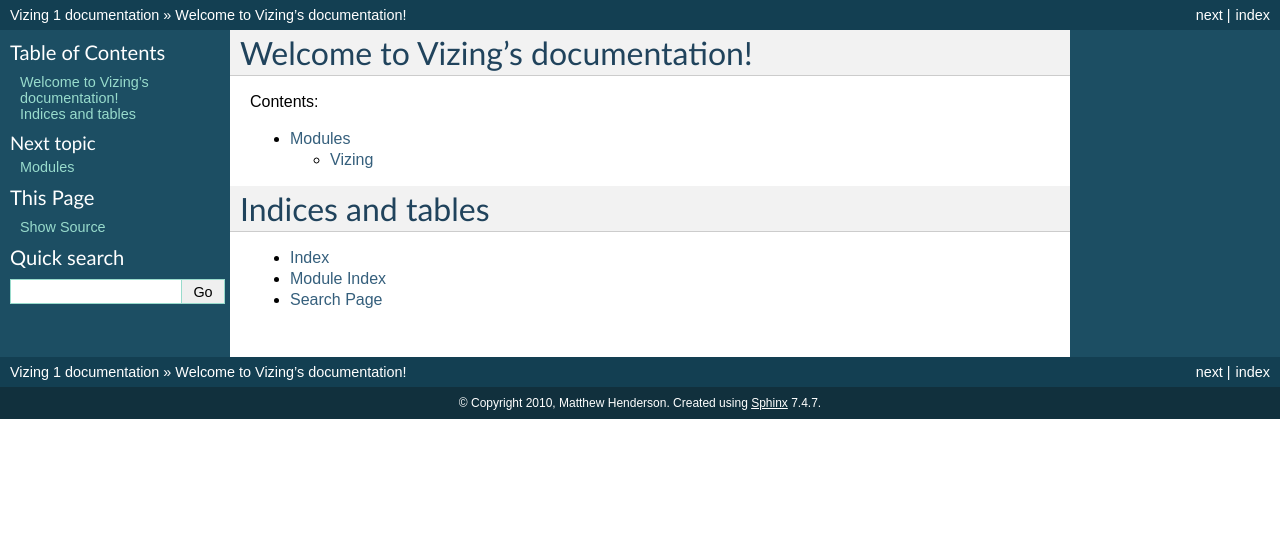
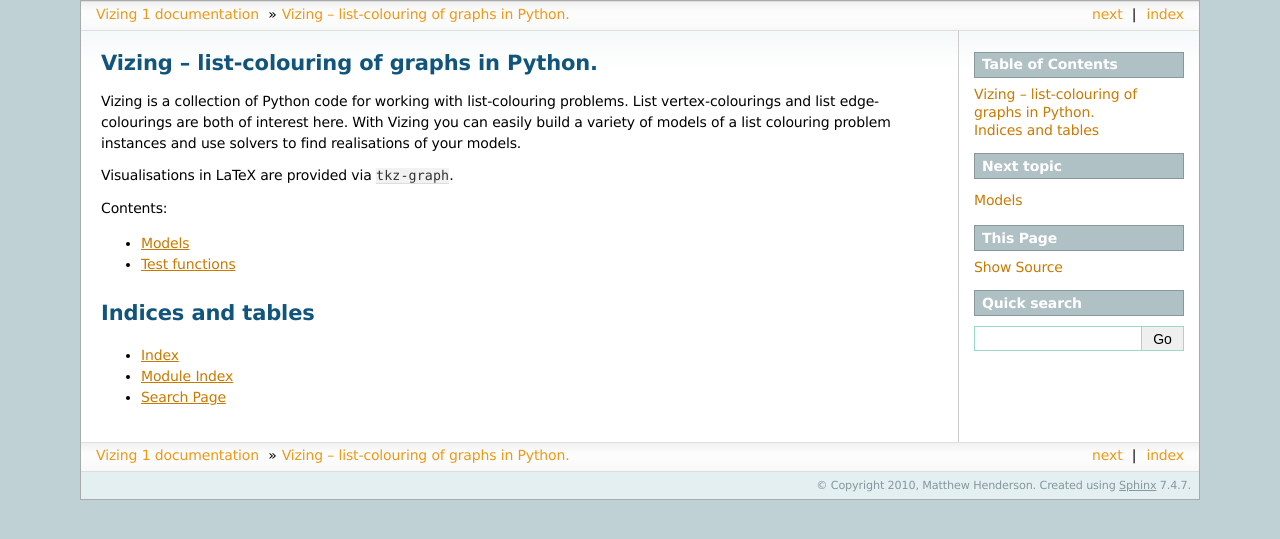
Before and after one commit to MHenderson/vizing, a Sphinx documentation site: the page built from doc/source/index.rst, in a window 1280 px wide. Shown: the top 539 px of the page. Built offline with Sphinx 7.4.7, drawn with Linux system fonts in a browser that asks for light colours.

Commit message:
Updated documentation.

```diff
--- a/doc/source/conf.py
+++ b/doc/source/conf.py
@@ -92,7 +92,7 @@
 
 # The theme to use for HTML and HTML Help pages.  See the documentation for
 # a list of builtin themes.
-html_theme = 'default'
+html_theme = 'sphinxdoc'
 
 # Theme options are theme-specific and customize the look and feel of a theme
 # further.  For a list of options available for each theme, see the
--- a/doc/source/index.rst
+++ b/doc/source/index.rst
@@ -3,15 +3,23 @@
    You can adapt this file completely to your liking, but it should at least
    contain the root `toctree` directive.
 
-Welcome to Vizing's documentation!
-==================================
+Vizing -- list-colouring of graphs in Python.
+=============================================
+
+Vizing is a collection of Python code for working with list-colouring
+problems. List vertex-colourings and list edge-colourings are both of interest
+here. With Vizing you can easily build a variety of models of a list colouring
+problem instances and use solvers to find realisations of your models.
+
+Visualisations in LaTeX are provided via ``tkz-graph``.
 
 Contents:
 
 .. toctree::
    :maxdepth: 2
 
-   modules
+   models
+   test_functions
 
 Indices and tables
 ==================
--- /dev/null
+++ b/doc/source/models.rst
@@ -0,0 +1,5 @@
+Models
+------
+
+.. automodule:: models
+   :members:
```
Also changed, not shown: doc/source/modules.rst (deleted, +0 -8 lines).
